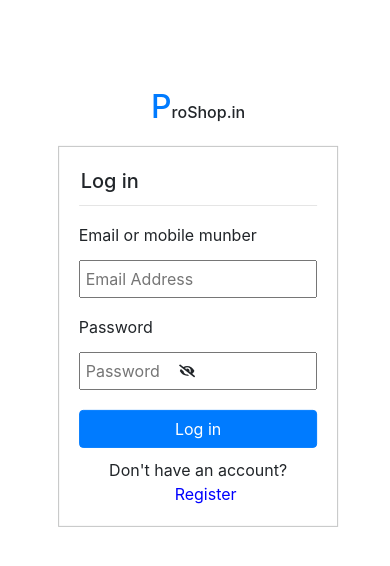
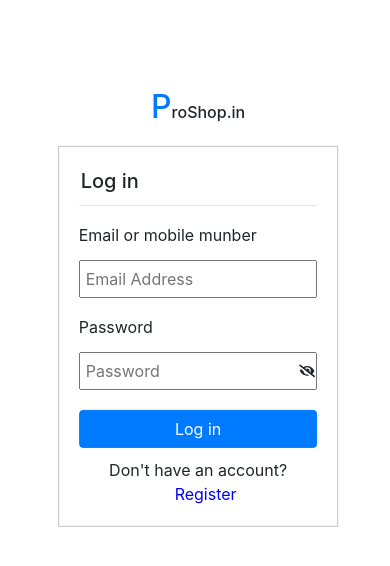
Before and after one commit to simranbhalla297/e-commerce-frontend, a React (Create React App) app: page /login in a window 390 px wide. Shown: the top 566 px of the page. Built offline with nearby package versions, Linux system fonts and the light colour scheme.

Commit message:
new chamges

```diff
--- a/src/App.css
+++ b/src/App.css
@@ -1015,6 +1015,6 @@
   .icon_eye {
     position: absolute;
     top: 10px;
-    left: 100px;
+    left: 220px;
   }
 }
```
